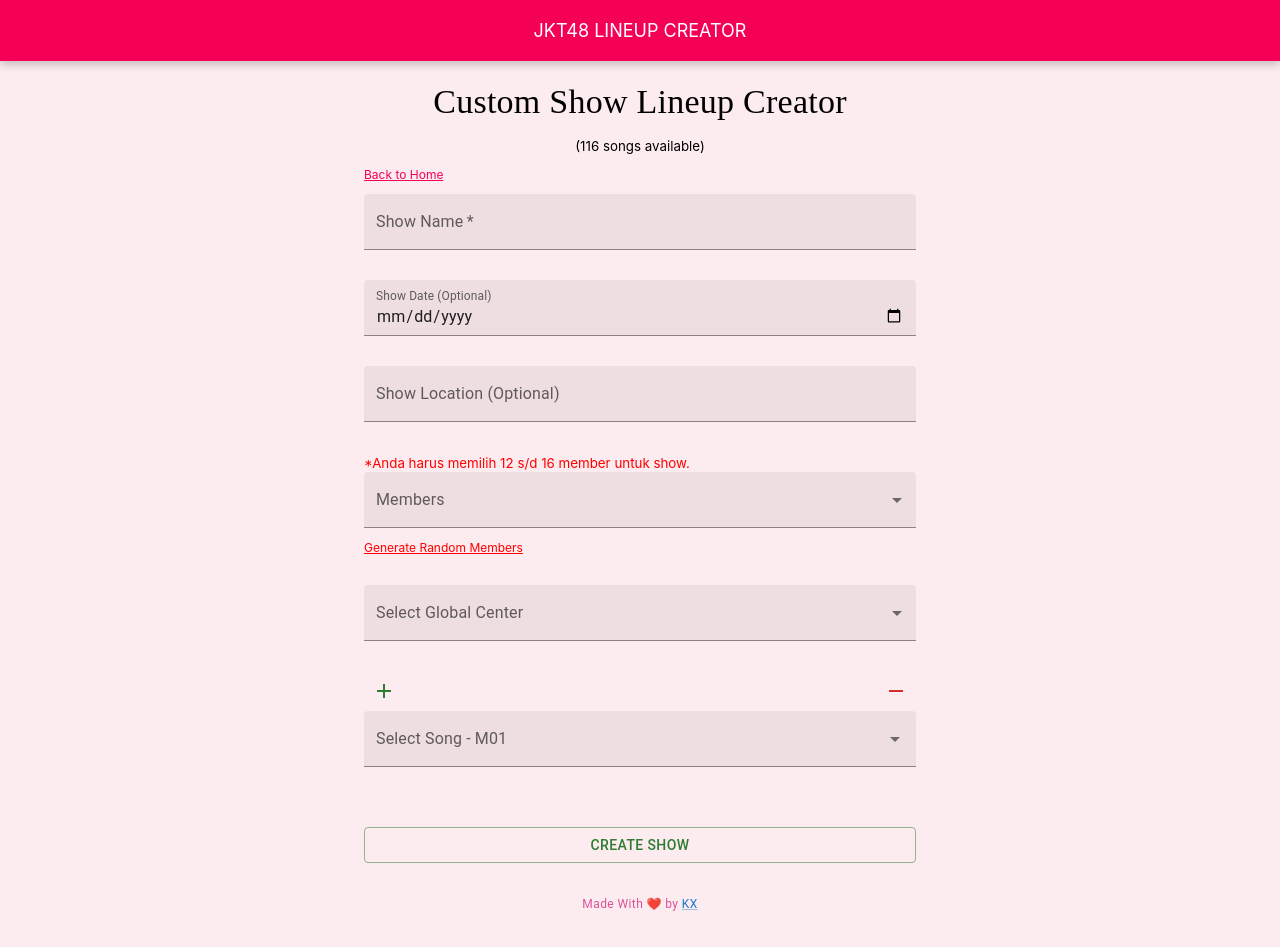
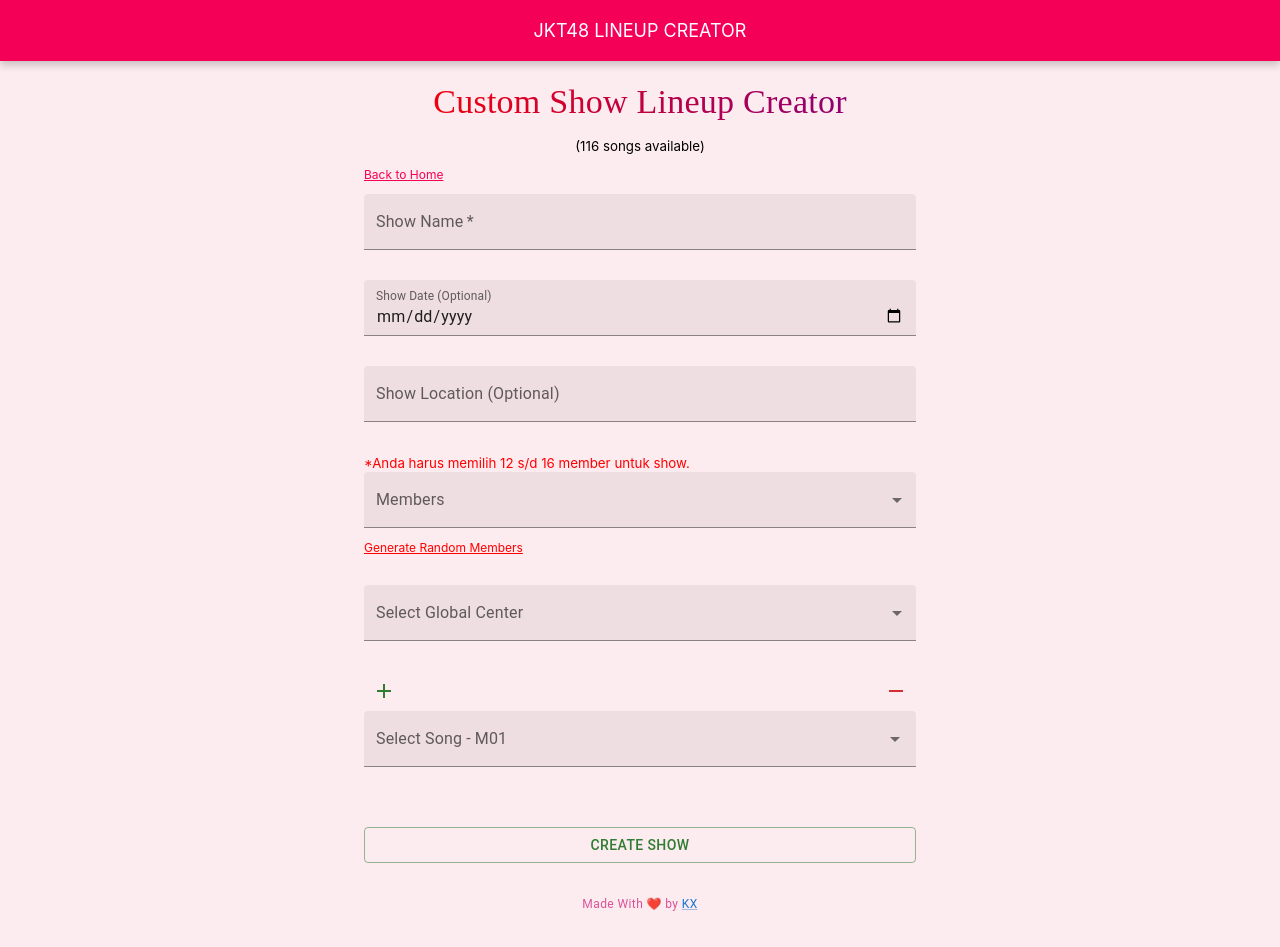
Before and after one commit to rksrbbn/j-lineup, a React (Create React App) app: page /show in a window 1280 px wide. Built offline with nearby package versions, Linux system fonts and the light colour scheme.

Commit message:
ui improvement

```diff
--- a/src/pages/Show/index.js
+++ b/src/pages/Show/index.js
@@ -94,7 +94,7 @@
         <div style={{ backgroundColor: '#FDECEF', minHeight: '100vh', marginTop: 0, display: 'flex', flexDirection: 'column', alignItems: 'center', justifyContent: 'center' }}>
             <HeaderApp />
             <Container className="App" maxWidth="sm" style={{ textAlign: 'center' }}>
-                <Typography variant="h4" component="h1" gutterBottom style={{ marginTop: '20px', textAlign: 'center', fontFamily: 'Poppins' }}>
+                <Typography variant="h4" component="h1" gutterBottom style={{ marginTop: '20px', textAlign: 'center', fontFamily: 'Poppins', background: 'linear-gradient(to right, red, purple)', WebkitBackgroundClip: 'text', WebkitTextFillColor: 'transparent' }}>
                     Custom Show Lineup Creator
                 </Typography>
                 <small>({songs.length} songs available)</small>
--- a/src/pages/UnitSong/index.js
+++ b/src/pages/UnitSong/index.js
@@ -77,7 +77,7 @@
       <HeaderApp />
       <Container className="App" maxWidth="sm">
 
-        <Typography variant="h4" component="h1" gutterBottom style={{ marginTop: '20px', textAlign: 'center', fontFamily: 'Poppins' }}>
+        <Typography variant="h4" component="h1" gutterBottom style={{ marginTop: '20px', textAlign: 'center', fontFamily: 'Poppins', background: 'linear-gradient(to right, red, purple)', WebkitBackgroundClip: 'text', WebkitTextFillColor: 'transparent' }}>
           Unit Song Lineup Creator
         </Typography>
 
--- a/src/pages/index.js
+++ b/src/pages/index.js
@@ -19,7 +19,7 @@
         <div style={{ backgroundColor: '#FDECEF', minHeight: '100vh', marginTop: 0, display: 'flex', flexDirection: 'column', alignItems: 'center', justifyContent: 'center' }}>
             <HeaderApp />
             <Container className="App" maxWidth="sm" style={{ textAlign: 'center', marginTop: '30px' }}>
-                <Typography variant='h6'>Welcome to JKT48 Lineup Creator V2</Typography>
+                <Typography variant='h6' style={{ background: 'linear-gradient(to right, red, purple)', WebkitBackgroundClip: 'text', WebkitTextFillColor: 'transparent' }}>Welcome to JKT48 Lineup Creator V2</Typography>
 
                 <div style={{ marginTop: '50px' }}>
                     <div style={{ marginBottom: '30px', cursor: 'pointer', backgroundColor: '#f50057', color: 'white', padding: '10px', borderRadius: '14px' }} onClick={() => navigate('/unit-song')}>
```
